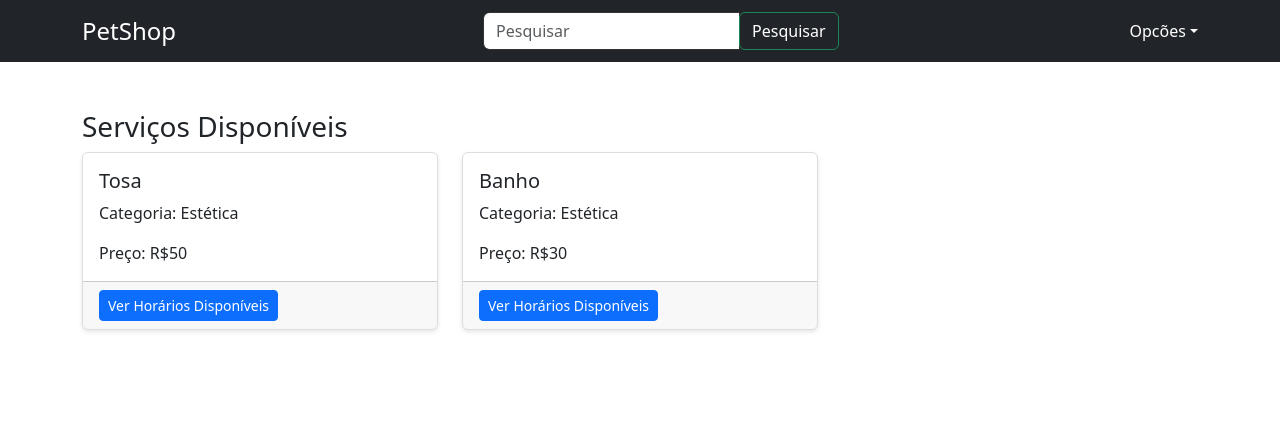
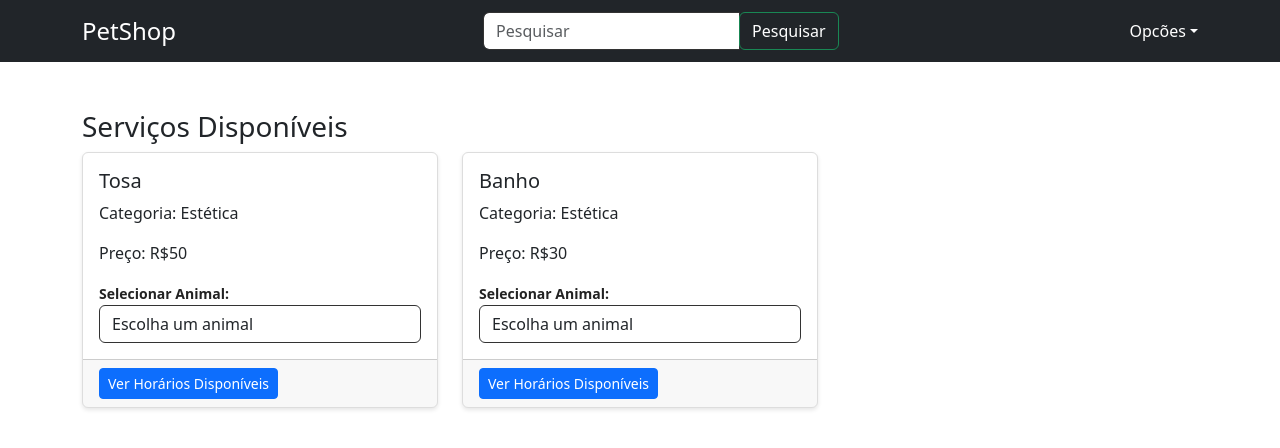
Before and after one commit to Andershowww/CalendarPet, a React (Create React App) app: page /Logged in a window 1280 px wide. Shown: the top 448 px of the page. Built offline with nearby package versions, Linux system fonts and the light colour scheme.

Commit message:
grid para selecionar animal no agendamento de servico

```diff
--- a/src/LoggedArea.js
+++ b/src/LoggedArea.js
@@ -1,127 +1,126 @@
 import React, { useState } from 'react';
-import 'bootstrap/dist/css/bootstrap.min.css'; // Importe o CSS do Bootstrap
+import 'bootstrap/dist/css/bootstrap.min.css';
 import NavDropdown from 'react-bootstrap/NavDropdown';
-import './LoggedArea.css'; // Você pode criar seu próprio arquivo CSS para personalização
+import './LoggedArea.css';
 import axios from 'axios';
 
 function LoggedArea() {
-  // Dados de exemplo para os serviços
   const services = [
     {
       category: 'Estética',
       name: 'Tosa',
       price: 50,
-      availableTimes: ['09:00 AM', '10:00 AM', '02:00 PM'], // Exemplo de horários disponíveis
+      availableTimes: ['09:00 AM', '10:00 AM', '02:00 PM'],
     },
     {
       category: 'Estética',
       name: 'Banho',
       price: 30,
-      availableTimes: ['11:00 AM', '01:00 PM', '03:00 PM'], // Exemplo de horários disponíveis
+      availableTimes: ['11:00 AM', '01:00 PM', '03:00 PM'],
     },
     // Adicione mais serviços aqui
   ];
 
-  // Estado para controlar qual botão "Ver Horários Disponíveis" foi clicado, qual horário foi selecionado, a data selecionada e se o botão de confirmação deve ser exibido
   const [clickedButton, setClickedButton] = useState(null);
   const [selectedTime, setSelectedTime] = useState(null);
   const [selectedDate, setSelectedDate] = useState(new Date());
   const [showConfirmation, setShowConfirmation] = useState(false);
-
-  // Estado para rastrear o botão de hora selecionado
   const [selectedButton, setSelectedButton] = useState(null);
-
-  // Estado para controlar se o card está aberto ou fechado
   const [cardOpen, setCardOpen] = useState(false);
   const [submenuOpen, setSubmenuOpen] = useState(false);
-  // Função para lidar com o clique no botão "Ver Horários Disponíveis"
+  const [selectedAnimal, setSelectedAnimal] = useState(null);
+
   const handleShowTimes = (index) => {
-    // Se o mesmo botão for clicado novamente, feche o card
     if (clickedButton === index && cardOpen) {
       setCardOpen(false);
     } else {
-      // Caso contrário, defina o botão clicado e abra o card
       setClickedButton(index);
       setCardOpen(true);
     }
 
-    // Limpa o horário selecionado quando um novo botão "Ver Horários Disponíveis" é clicado
     setSelectedTime(null);
     setSelectedButton(null);
     setShowConfirmation(false);
   };
-  // Função para lidar com o clique no botão do submenu
+
   const handleSubmenuToggle = () => {
     setSubmenuOpen(!submenuOpen);
   };
 
-  // Função para lidar com o clique em "Meu Cadastro"
   const handleMyProfileClick = () => {
-    // Implemente a navegação para a página de perfil do usuário
     alert('Navegar para a página de perfil do usuário');
   };
-   // Função para lidar com o clique em "Sair"
+
   const handleLogoutClick = () => {
-    // Implemente a lógica de logout aqui
     alert('Usuário deslogado');
   };
-  // Função para lidar com o clique em um horário disponível
+
   const handleTimeClick = (time) => {
     setSelectedTime(time);
-    setShowConfirmation(true); // Mostra o botão de confirmação quando um horário é selecionado
-
-    // Define o botão de hora selecionado
+    setShowConfirmation(true);
     setSelectedButton(time);
   };
 
-  // Função para lidar com o clique no botão de confirmação
   const handleConfirmation = () => {
-const Agenda={
-  AgendaID:0,
-  IDAnimal:2,
-  IDHorario:1,
-  AtualizadoSistema:false,
-  IDEmpresa:1,
-  IDServicoCategoria:1
-}
+    const Agenda = {
+      AgendaID: 0,
+      IDAnimal: selectedAnimal, // Use o animal selecionado
+      IDHorario: 1,
+      AtualizadoSistema: false,
+      IDEmpresa: 1,
+      IDServicoCategoria: 1,
+    };
 
-axios.post('https://localhost:44358/api/v1/Agenda/cadagenda', Agenda)
-.then(response => {
-  // Lógica para lidar com a resposta da API (se necessário)
+    axios
+      .post('https://localhost:44358/api/v1/Agenda/cadagenda', Agenda)
+      .then((response) => {
         console.log('Resposta da API:', response.data);
         alert(`Agendamento confirmado para ${selectedTime}`);
       })
-.catch(error => {
-  // Lógica para lidar com erros na solicitação
+      .catch((error) => {
         console.error('Erro ao confirmar agendamento:', error);
         alert('Erro ao confirmar agendamento. Por favor, tente novamente.');
       });
-
-
   };
 
-  // Função para lidar com a mudança de data
   const handleDateChange = (date) => {
     setSelectedDate(date);
-    setSelectedTime(null); // Limpa o horário selecionado quando a data muda
-    setSelectedButton(null); // Limpa o botão de hora selecionado quando a data muda
+    setSelectedTime(null);
+    setSelectedButton(null);
     setShowConfirmation(false);
   };
 
-  // Função para renderizar os cards dos serviços
+  const handleAnimalSelect = (animalId) => {
+    setSelectedAnimal(animalId);
+  };
+
   const renderServiceCards = () => {
     return services.map((service, index) => (
-      <div
-        key={index}
-        className={`col-lg-4 col-md-6 mb-4`}
-      >
+      <div key={index} className={`col-lg-4 col-md-6 mb-4`}>
         <div className="card">
           <div className="card-body">
             <h5 className="card-title">{service.name}</h5>
             <p className="card-text">Categoria: {service.category}</p>
             <p className="card-text">Preço: R${service.price}</p>
+
+            <div className="form-group">
+              <label htmlFor={`animalSelect-${index}`}>Selecionar Animal:</label>
+              <select
+                id={`animalSelect-${index}`}
+                className="form-control"
+                onChange={(e) => handleAnimalSelect(e.target.value)}
+              >
+                <option value="" disabled selected>
+                  Escolha um animal
+                </option>
+                {/* Adicione as opções de animais aqui */}
+                <option value="1">Animal 1</option>
+                <option value="2">Animal 2</option>
+                {/* Adicione mais opções conforme necessário */}
+              </select>
             </div>
-          {/* Exibir o botão "Ver Horários Disponíveis" */}
+          </div>
+
           <div className="card-footer">
             <button
               className="btn btn-primary btn-sm float-right"
@@ -130,7 +129,7 @@ axios.post('https://localhost:44358/api/v1/Agenda/cadagenda', Agenda)
               Ver Horários Disponíveis
             </button>
           </div>
-          {/* Exibir os botões de horários disponíveis apenas se o card estiver aberto */}
+
           {clickedButton === index && cardOpen && (
             <div className="card-footer">
               <div className="input-group mb-3">
@@ -140,7 +139,7 @@ axios.post('https://localhost:44358/api/v1/Agenda/cadagenda', Agenda)
                 <input
                   type="date"
                   className="form-control"
-                  value={selectedDate.toISOString().split('T')[0]} // Formate a data para o formato 'YYYY-MM-DD'
+                  value={selectedDate.toISOString().split('T')[0]}
                   onChange={(e) => handleDateChange(new Date(e.target.value))}
                 />
               </div>
@@ -157,7 +156,7 @@ axios.post('https://localhost:44358/api/v1/Agenda/cadagenda', Agenda)
                   </button>
                 ))}
               </div>
-              {/* Exibir o botão de confirmação apenas se um horário for selecionado */}
+
               {showConfirmation && (
                 <div className="card-footer">
                   <button className="btn btn-primary mt-2" onClick={handleConfirmation}>
@@ -174,14 +173,12 @@ axios.post('https://localhost:44358/api/v1/Agenda/cadagenda', Agenda)
 
   return (
     <div className="LoggedArea">
-    {/* Navbar */}
       <nav className="navbar navbar-expand-lg navbar-dark bg-dark">
         <div className="container">
           <a className="navbar-brand" href="#">
             PetShop
           </a>
 
-        {/* Centralize a barra de pesquisa */}
           <div className="mx-auto">
             <form className="form-inline my-2 my-lg-0">
               <div className="input-group">
@@ -192,31 +189,25 @@ axios.post('https://localhost:44358/api/v1/Agenda/cadagenda', Agenda)
                   aria-label="Pesquisar"
                 />
                 <div className="input-group-append">
-                <button
-                  className="btn btn-outline-success"
-                  type="submit"
-                >
+                  <button className="btn btn-outline-success" type="submit">
                     Pesquisar
                   </button>
                 </div>
               </div>
             </form>
           </div>
+
           <NavDropdown title="Opcões" id="basic-nav-dropdown">
-              <NavDropdown.Item href="#action/3.1">Meus Dados</NavDropdown.Item>
-              <NavDropdown.Item href="#action/3.2">
+            <NavDropdown.Item href="#action/3.1" onClick={handleMyProfileClick}>
+              Meus Dados
+            </NavDropdown.Item>
+            <NavDropdown.Item href="#action/3.2" onClick={handleLogoutClick}>
               Sair
             </NavDropdown.Item>
-              {/* <NavDropdown.Item href="#action/3.3">Something</NavDropdown.Item>
-              <NavDropdown.Divider />
-              <NavDropdown.Item href="#action/3.4">
-                Separated link
-              </NavDropdown.Item> */}
           </NavDropdown>
         </div>
       </nav>
 
-    {/* Conteúdo principal */}
       <div className="container my-5">
         <h1>Serviços Disponíveis</h1>
         <div className="row">{renderServiceCards()}</div>
```
Lines whose indentation alone changed are shown as unchanged.
